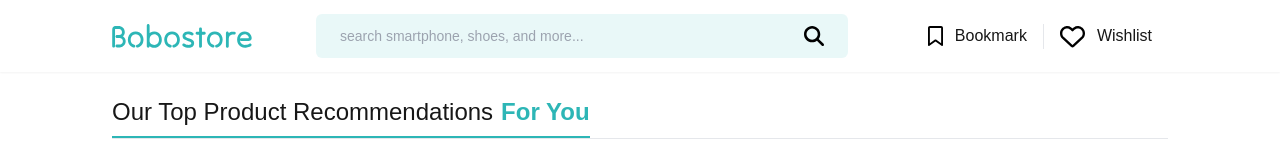
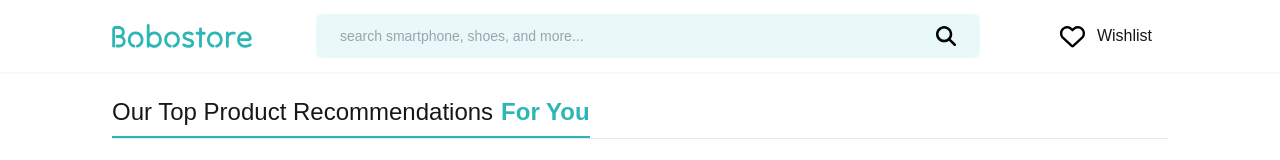
Before and after one commit to aynunnissa/bbb-commerce, a Next.js app: page / in a window 1280 px wide. Shown: the top 160 px of the page. Built offline with nearby package versions, Linux system fonts and the light colour scheme; no server answers; a web font is replaced by a local one.

Commit message:
feat: remove unused components

```diff
--- a/components/Layout/Header/index.tsx
+++ b/components/Layout/Header/index.tsx
@@ -1,7 +1,6 @@
 import BobostoreLogo from "@/public/images/Bobostore.svg";
 import Image from "next/image";
 import SearchIcon from "@/public/icons/search.svg";
-import BookmarkIcon from "@/public/icons/bookmark-outlined.svg";
 import WishListIcon from "@/public/icons/heart-outlined.svg";
 import Link from "next/link";
 
@@ -25,13 +24,6 @@ const Header = () => {
           </div>
         </div>
         <div>
-          <div className="flex items-center lg:divide-x">
-            <Link href="" className="hover:underline decoration-primary-50">
-              <div className="mx-1 md:mx-4 flex items-center gap-3">
-                <Image src={BookmarkIcon} alt="bookmark icon" width={15} height={15} />
-                <p className="hidden lg:block">Bookmark</p>
-              </div>
-            </Link>
           <Link href="" className="hover:underline decoration-primary-50">
             <div className="mx-1 md:mx-4 flex items-center gap-3">
               <Image src={WishListIcon} alt="wishlist icon" width={25} height={25} />
@@ -40,7 +32,6 @@ const Header = () => {
           </Link>
         </div>
       </div>
-      </div>
 
     </div>
   );
```
Also changed, not shown: public/icons/bookmark-outlined.svg (deleted). Lines whose indentation alone changed are shown as unchanged.
